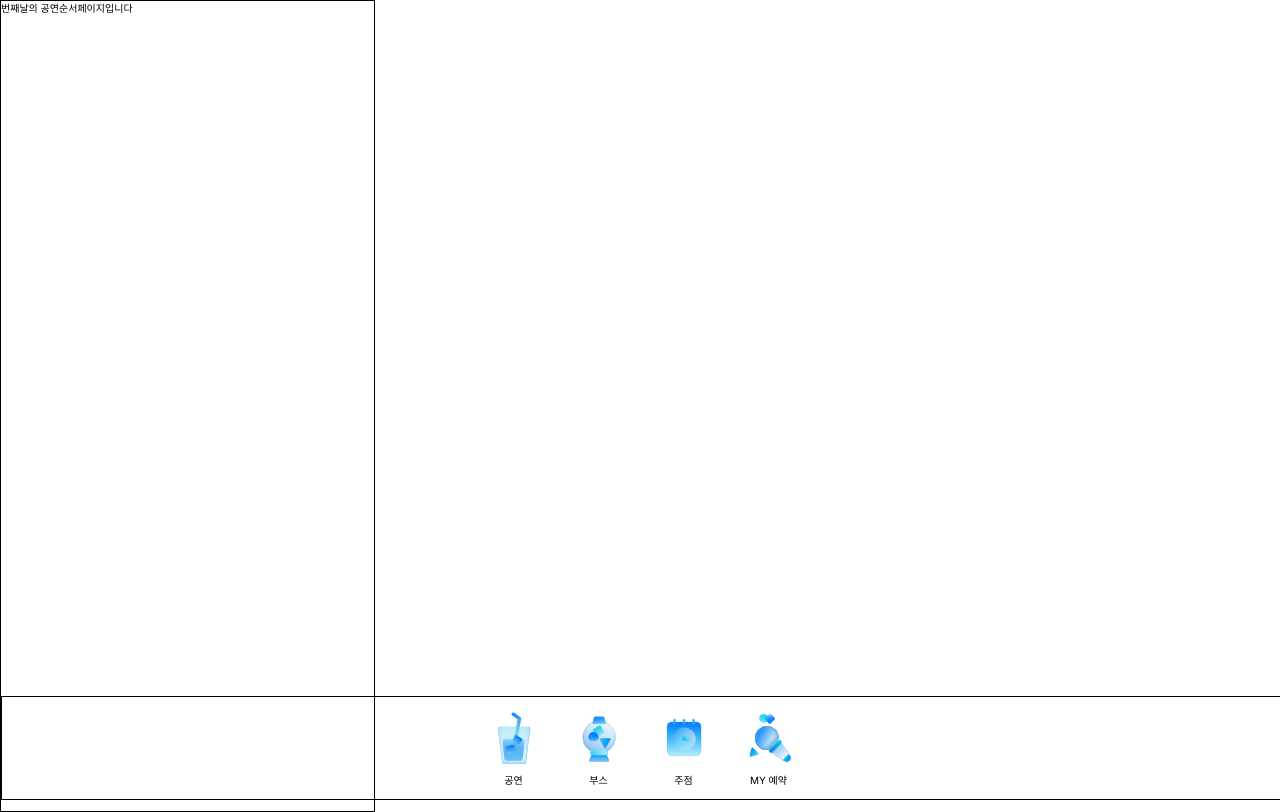
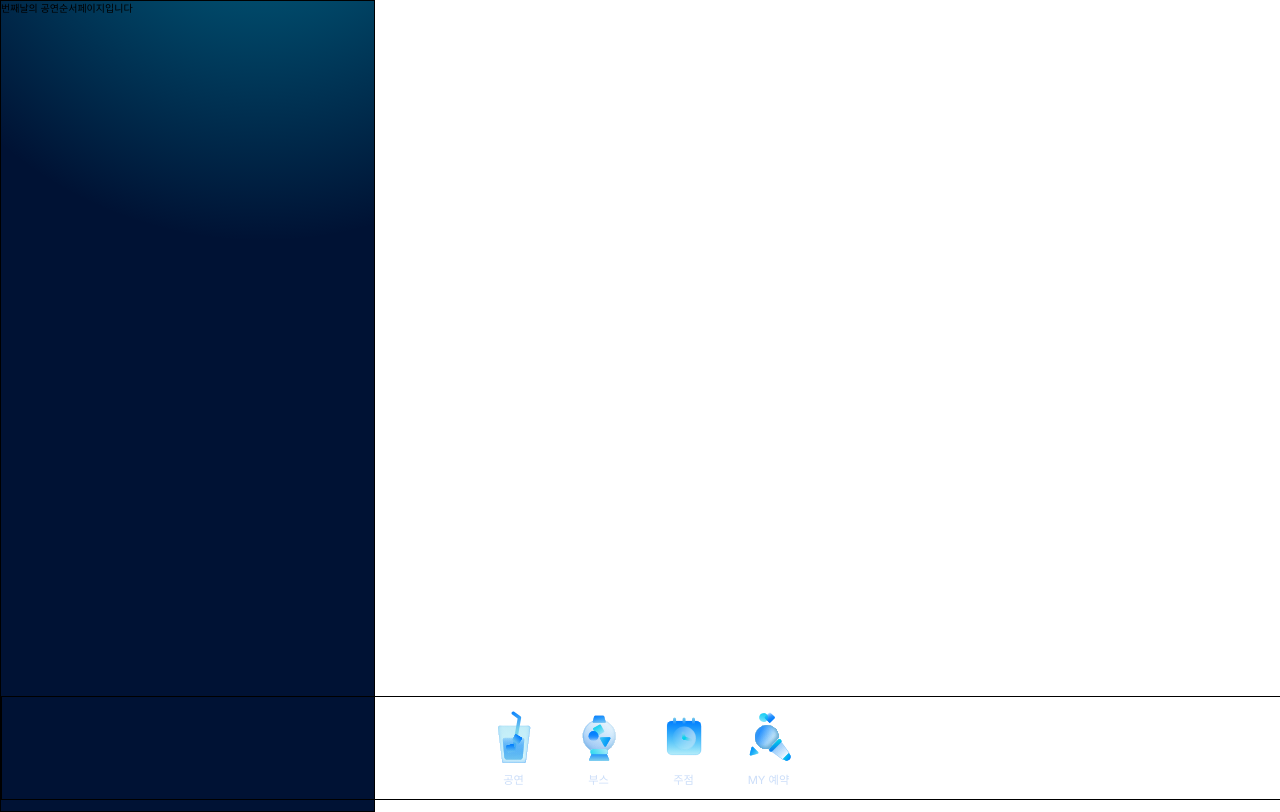
Before and after one commit to ajoufesta/client, a Next.js app: page /1 in a window 1280 px wide. Built offline with nearby package versions, Linux system fonts and the light colour scheme.

Commit message:
style/#8 : text font. size

```diff
--- a/src/app/[dayId]/page.tsx
+++ b/src/app/[dayId]/page.tsx
@@ -7,7 +7,7 @@ interface pagePropTypes {
 
 const page = (props: pagePropTypes) => {
   return (
-    <div className="h-whole_height w-whole_width border border-black">
+    <div className="h-whole_height w-whole_width border border-black bg-skyBlue-gradient bg-blue-900">
       {/* <div className="box-content h-footer w-375rem border border-black d-flex justify-content-end align-items-end"></div> */}
       {props.dayId}번째날의 공연순서페이지입니다
       <Footer />
--- a/src/app/_commons/Footer.tsx
+++ b/src/app/_commons/Footer.tsx
@@ -9,22 +9,22 @@ import PubIcon from "../_assets/PubIcon.svg";
 
 const Footer = () => {
   return (
-    <div className="fixed bottom-0 h-footer w-full border border-black flex justify-center gap-10">
+    <div className="fixed bottom-0 h-footer w-full border border-black flex justify-center gap-10 ">
       <div className="flex flex-col items-center justify-center m-0 gap-2">
         <Image src={PubIcon} alt="펍아이콘" />
-        <span>공연</span>
+        <span className="text-[#CCDEF9] text-lg">공연</span>
       </div>
       <div className="flex flex-col items-center justify-center m-0 gap-2">
         <Image src={BoothIc} alt="부스아이콘" />
-        <span>부스</span>
+        <span className="text-[#CCDEF9] text-lg">부스</span>
       </div>
       <div className="flex flex-col items-center justify-center m-0 gap-2">
         <Image src={ReservationIc} alt="예약아이콘" />
-        <span>주점</span>
+        <span className="text-[#CCDEF9] text-lg">주점</span>
       </div>
       <div className="flex flex-col items-center justify-center m-0 gap-2">
         <Image src={ShowIc} alt="MY예약아이콘" />
-        <span>MY 예약</span>
+        <span className="text-[#CCDEF9] text-lg">MY 예약</span>
       </div>
     </div>
   );
```
